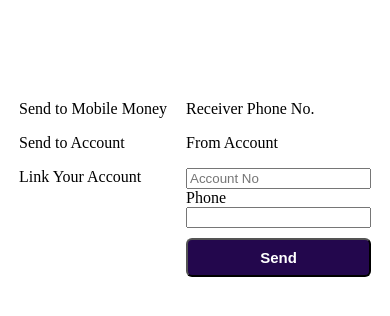
After one commit to rono516/pesalink_django, a Django app: page /sendtophone/ in a window 390 px wide. The commit adds this page. Shown: the top 316 px of the page. Run offline with Django 5.2, Linux system fonts and the light colour scheme.

Commit message:
add send to phone frontend

```diff
--- /dev/null
+++ b/api/static/api/sendtophone.css
@@ -0,0 +1,29 @@
+body{
+    /* background-color: red; */
+    margin: 0;
+}
+.payment_item a {
+    text-decoration: none;
+    color: black;
+}
+.sendtophone_payment_div{
+    padding-top: 10vh;
+    /* margin-top: 0px; */
+    display: flex;
+    justify-content: space-evenly;
+}
+.sendtophone_payment_div a{
+    text-decoration: none;
+    color: black;
+
+}
+.send_money_btn{
+    background-color: #23074d;
+    width: 100%;
+    margin-top: 10px;
+    color: white;
+    border-radius: 6px;
+    padding: 9px 10px;
+    font-weight: bold;
+    font-size: 15px;
+}
--- /dev/null
+++ b/api/templates/api/sendtophone.html
@@ -0,0 +1,48 @@
+<!DOCTYPE html>
+<html lang="en">
+  <head>
+    {% load static %}
+    <link rel="stylesheet" href="{% static 'api/sendtophone.css' %}" />
+    <meta charset="UTF-8" />
+    <meta name="viewport" content="width=device-width, initial-scale=1.0" />
+    <meta http-equiv="X-UA-Compatible" content="ie=edge" />
+    <title>Send To Phone</title>
+  </head>
+  <body>
+    <div class="sendtophone_payment_div">
+      <div class="">
+
+        <div class="">
+            <p><a href="#">Send to Mobile Money</a></p>
+          </div>
+          <div class="">
+            <p><a href="#">Send to Account</a></p>
+          </div>
+          <div class="">
+            <p><a href="#">Link Your Account</a></p>
+          </div>
+
+      </div>
+      <div>
+            <p><a href="#">Receiver Phone No.</a></p>
+            <form action="">
+                <div>
+                    <p>From Account</p>
+                </div>
+                <div>
+                    <input type="text" placeholder="Account No">
+                </div>
+                <div>
+                    <label for="phone">Phone</label>
+                </div>
+                <div>
+                    <input type="text">
+                </div>
+                <div>
+                    <button class="send_money_btn">Send</button>
+                </div>
+            </form>
+      </div>
+    </div>
+  </body>
+</html>
--- a/api/views.py
+++ b/api/views.py
@@ -1,13 +1,51 @@
 from django.http import JsonResponse
 import requests
 from django.shortcuts import render
-client_id = "65ddb2bd197476634ded6d82ed5ed7fd"
-client_secret = "870f83bcd5a17167c0f642000e8c4346"
+client_id = "31ed5023ca172de01eb8fdd71c3f54b2"
+client_secret = "4193aac9e0ac9afd300ac4c40f2b4b29"
 token_url = "https://api.connect.stanbicbank.co.ke/api/sandbox/auth/oauth2/token"
 scope = "payments"
 
+# KBS Accounts
+# 01040304011
+# 20040304211
+# 20040304411
+# Member ID - 40304
+# Member ID - 29999
+# 0102999911
+# 20029999211
+# 2002999211
+# 20029999411
+
+# Test Kba Credentials
+# 65ddb2bd197476634ded6d82ed5ed7fd key
+# 870f83bcd5a17167c0f642000e8c4346 secret
+
+# Test kba 2 Credentials
+# aa4f56e3ac57c12d9907802e9406570e key
+# 18c282236b27115e764f58ede7d1f8ae secret
+
+# Test kba 3 Credentials
+# 2003a03718f42899392cd70794570af5  key
+# 94893dae61ebaa23c2ca7525f4ac8fa3  secret
+
+# Test kba 4 Credentials
+# 469e3b6fb0736e55559904d2dd97863c  key
+# 42ef060b0fd2217921e6845b389ec3c0  secret
+
+# Test kba 5 Credentials
+# 2002999211
+# 7b3be122421b39bc2f5970d2e582fef4  key
+# b031174410b52529900f88d6bd5d4849  secret
+
+# test kba 6 Credentials
+# 20029999211 - account number
+# 31ed5023ca172de01eb8fdd71c3f54b2 key
+# 4193aac9e0ac9afd300ac4c40f2b4b29 secret
 def index(request):
     return render(request, "api/index.html")
+def sendtophone(request):
+    return render(request, "api/sendtophone.html")
 def auth_token(request):
     payload = {
     'grant_type': 'client_credentials',
@@ -76,13 +114,14 @@ def auth_token(request):
 
 
 def make_payment(request):
-    access_token = ""
+    access_token = "AAIgMzFlZDUwMjNjYTE3MmRlMDFlYjhmZGQ3MWMzZjU0YjK2gFqhCxbNSfKDyz9tbMmCkrJelGoX38z1n_RuxTBEbm1qJgtooYeGe0v-YIOillSYbKadEOuPLx4WQWDyGH9iwYWfAmEGQRkz7nD2NIWyNPQ-vkB1Tbm-WNK39eSwLQA"
     url = "https://api.connect.stanbicbank.co.ke/api/sandbox/pesalink-payments/"
 
     payload = {
         "originatorAccount": {
             "identification": {
-                "mobileNumber": "254737696956"
+                # "mobileNumber": "254737696956"
+                "mobileNumber": "254721615262"
             }
         },
         "requestedExecutionDate": "2021-10-27",
@@ -92,13 +131,14 @@ def make_payment(request):
         "callBackUrl": "https://clientdomain.com/client/Callback",
         "transferTransactionInformation": {
             "instructedAmount": {
-                "amount": "500",
+                "amount": "10",
                 "currencyCode": "KES"
             },
             "counterpartyAccount": {
                 "identification": {
-                    "recipientMobileNo": "25472XXXXXXXX",
-                    "recipientBankAcctNo": "01008747142",
+                    # "recipientMobileNo": "254721615262",
+                    # "recipientBankAcctNo": "01008747142",
+                    "recipientBankAcctNo": "0102999911",
                     "recipientBankCode": "07000"
                 }
             },
@@ -170,3 +210,147 @@ def make_payment(request):
 # }
 
 # ss
+
+schema = {
+  "type": "object",
+  "description": "A Resftful(JSON) Payload request with the details required to initiate a pesalink payment. Instant payments are currently supported",
+  "required": [
+    "requestedExecutionDate",
+    "txnNarrative",
+    "dbsReferenceId",
+    "transferTransactionInformation",
+    "originatorAccount"
+  ],
+  "properties": {
+    "originatorAccount": {
+      "type": "object",
+      "properties": {
+        "identification": {
+          "type": "object",
+          "properties": {
+            "mobileNumber": {
+              "type": "string",
+              "example": "254737696956"
+            }
+          }
+        }
+      }
+    },
+    "requestedExecutionDate": {
+      "type": "string",
+      "example": "2021-10-27",
+      "description": "The current system date (EAT) in the format YYYY-MM-DD"
+    },
+    "sendMoneyTo": {
+      "type": "string",
+      "enum": [
+        "ACCOUNT.NUMBER"
+      ],
+      "description": "When sending to Account Number use ACCOUNT.NUMBER",
+      "example": "ACCOUNT.NUMBER"
+    },
+    "dbsReferenceId": {
+      "type": "string",
+      "example": "98989271771176942",
+      "description": "This is 3rd party system unique reference. Our systems will use this reference to track your transactions."
+    },
+    "txnNarrative": {
+      "type": "string",
+      "example": "TESTPESALINK"
+    },
+    "callBackUrl": {
+      "type": "string",
+      "example": "https://clientdomain.com/client/Callback",
+      "description": "Future use"
+    },
+    "transferTransactionInformation": {
+      "type": "object",
+      "properties": {
+        "instructedAmount": {
+          "type": "object",
+          "properties": {
+            "amount": {
+              "type": "string",
+              "example": "500"
+            },
+            "currencyCode": {
+              "type": "string",
+              "example": "KES"
+            }
+          }
+        },
+        "counterpartyAccount": {
+          "type": "object",
+          "properties": {
+            "identification": {
+              "type": "object",
+              "properties": {
+                "recipientMobileNo": {
+                  "type": "string",
+                  "example": "25472XXXXXXXX",
+                  "description": "When the Mobile Number is populated, The account Number should be left blank"
+                },
+                "recipientBankAcctNo": {
+                  "type": "string",
+                  "example": "01008747142",
+                  "description": "When account Number is populated"
+                },
+                "recipientBankCode": {
+                  "type": "string",
+                  "example": "07000"
+                }
+              }
+            }
+          }
+        },
+        "counterparty": {
+          "type": "object",
+          "properties": {
+            "name": {
+              "type": "string",
+              "example": "HEZBON"
+            },
+            "postalAddress": {
+              "type": "object",
+              "properties": {
+                "addressLine": {
+                  "type": "string",
+                  "example": "KENYA"
+                },
+                "postCode": {
+                  "type": "string",
+                  "example": "1100 ZZ"
+                },
+                "town": {
+                  "type": "string",
+                  "example": "Nairobi"
+                },
+                "country": {
+                  "type": "string",
+                  "example": "KE"
+                }
+              }
+            }
+          }
+        },
+        "remittanceInformation": {
+          "type": "object",
+          "properties": {
+            "type": {
+              "type": "string",
+              "example": "FEES PAYMENTS"
+            },
+            "content": {
+              "type": "string",
+              "example": "SALARY"
+            }
+          }
+        },
+        "endToEndIdentification": {
+          "type": "string",
+          "example": "5e1a3da132cc"
+        }
+      }
+    }
+  }
+}
--- a/pesapal/urls.py
+++ b/pesapal/urls.py
@@ -20,6 +20,7 @@ from api import views
 
 urlpatterns = [
     path("", views.index, name="index"),
+    path("sendtophone/", views.sendtophone, name="sendtophone"),
     path('admin/', admin.site.urls),
     path('api/', include("api.urls"))
 ]
```
Also changed, not shown: api/static/api/styles.css (+10 -3 lines), api/templates/api/index.html (+5 -2 lines), makepaymentrequest.txt (+8 -1 lines).
